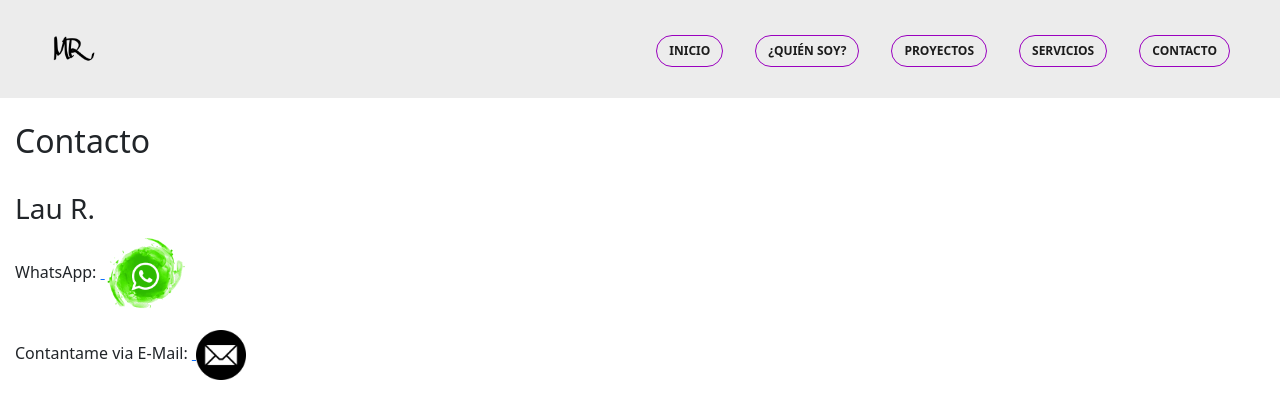
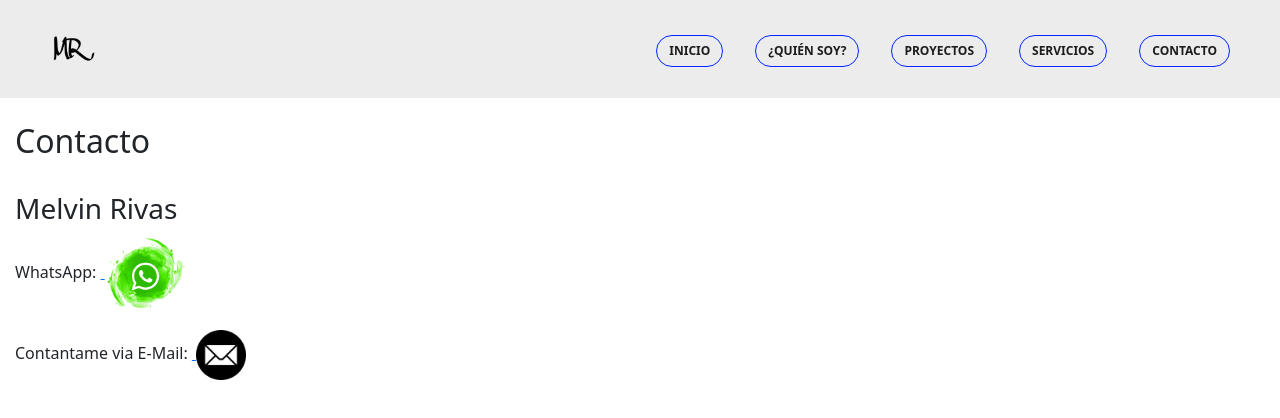
Before and after one commit to andres95monsalve/Melvin_Rivas., a plain HTML site: page contacto.html in a window 1280 px wide. Drawn offline with nearby package versions, Linux system fonts and the light colour scheme.

Commit message:
Modificacion de Estructura

```diff
--- a/contacto.html
+++ b/contacto.html
@@ -32,8 +32,8 @@
     <br>
     <h2 class="titulos">Contacto</h2>
     <br>
-    <h3 style="margin-left: 15px;">Lau R.</h3>
-    <p style="margin-left: 15px;">WhatsApp:&nbsp;<a href="https://wa.me/+580000000" target="_blank">
+    <h3 style="margin-left: 15px;">Melvin Rivas</h3>
+    <p style="margin-left: 15px;">WhatsApp:&nbsp;<a href="https://wa.me/+584140762327" target="_blank">
                             <img src="src/Imagenes/logo_ws.png" alt="Contacto" width="80" height="80"></a></p>
 
     <p style="margin-left: 15px;">Contantame via E-Mail:&nbsp;<a href="mailto:correo_de_lau@gmail.com?subject=Servicio&body=Buen dia, a su orden ¿En que le puedo ayudar?&">
--- a/src/CSS/estilos.css
+++ b/src/CSS/estilos.css
@@ -18,7 +18,7 @@
     display: block;
     width: 100%;
     height: 2px;
-    background: #9A00BF;
+    background: #0026ff;
     margin-top: 4px;
     transform-origin: 0px 100%;
     transition: all 300ms;
@@ -139,7 +139,7 @@ header {
             font-size: 12px;
             overflow:hidden;
             transition: all 500ms ease;
-            border: 1px solid #9A00BF;
+            border: 1px solid #0026ff;
             background-color: transparent;
             margin-bottom: 40px;
             z-index: 0;
@@ -156,7 +156,7 @@ header {
             right: 0;
             top: 0;
             margin: auto;
-            background-color: #9A00BF;
+            background-color: #0026ff;
             transition: all 500ms ease;
             z-index: -1;
           }
@@ -166,7 +166,7 @@ header {
             right: 0;
             width: 100%;
             height: 150%;
-            box-shadow: 0 0 10px #9A00BF , 0 0 20px #9A00BF;
+            box-shadow: 0 0 10px #0026ff , 0 0 20px #0026ff;
             transform: rotate(45deg);
             transition: all 1500ms ease;
 
```
